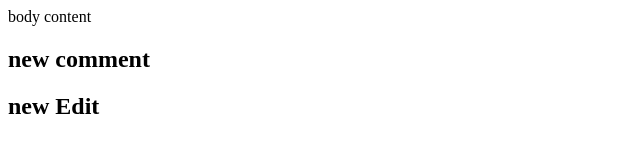
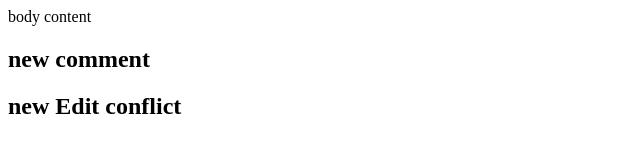
Before and after one commit to omarkamelte/githubexample, a plain HTML site: page index.html in a window 1280 px wide. Shown: the whole page, without its empty margins (0-640 px from the left). Drawn offline with Linux system fonts and the light colour scheme.

Commit message:
conflict online

```diff
--- a/index.html
+++ b/index.html
@@ -3,6 +3,6 @@
 <body>
 body content
 <h2>new comment</h2>
-<h2>new Edit</h2>
+<h2>new Edit conflict</h2>
 </body>
 </html>
```
